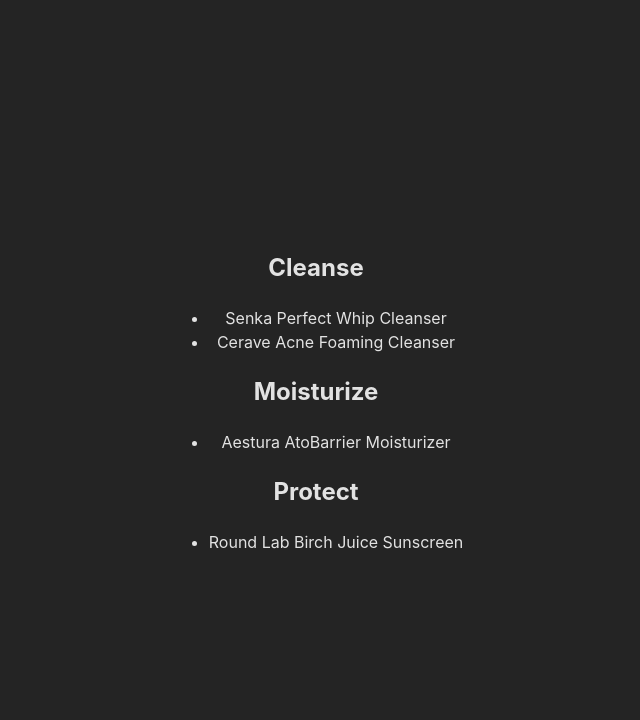
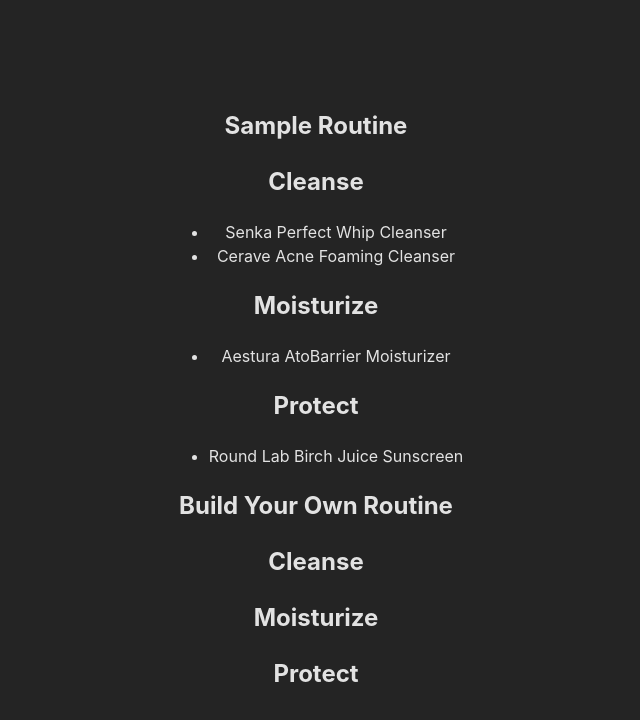
Before and after one commit to ejrojales/SkinCare101, a React (Vite) app in the folder vite-skincare/: page / in a window 1280 px wide. Shown: the top 720 px of the page, without its empty margins (324-964 px from the left). Built offline with nearby package versions, Linux system fonts and the light colour scheme.

Commit message:
drag and drop for sample routine

```diff
--- a/vite-skincare/index.html
+++ b/vite-skincare/index.html
@@ -1,13 +1,16 @@
 <!DOCTYPE html>
 <html lang="en">
+
 <head>
   <meta charset="UTF-8" />
   <link rel="icon" type="image/svg+xml" href="/vite.svg" />
   <meta name="viewport" content="width=device-width, initial-scale=1.0" />
   <title>Vite + React</title>
 </head>
+
 <body>
   <div id="root"></div>
   <script type="module" src="/src/main.jsx"></script>
 </body>
+
 </html>
--- a/vite-skincare/package.json
+++ b/vite-skincare/package.json
@@ -10,7 +10,9 @@
   },
   "dependencies": {
     "react": "^18.2.0",
-    "react-dom": "^18.2.0"
+    "react-beautiful-dnd": "^13.1.1",
+    "react-dom": "^18.2.0",
+    "styled-components": "^5.3.9"
   },
   "devDependencies": {
     "@types/react": "^18.0.28",
--- a/vite-skincare/src/App.jsx
+++ b/vite-skincare/src/App.jsx
@@ -1,7 +1,10 @@
+"use strict";
+
 import { useState } from 'react'
-import reactLogo from './assets/react.svg'
-import viteLogo from '/vite.svg'
+import { DragDropContext, Draggable } from 'react-beautiful-dnd'
+import { StrictModeDroppable as Droppable } from './helpers/StrictModeDroppable'
 import './App.css'
+
 
 const PRODUCTS = [
   { id: 1, step: "Cleanse", name: "Senka Perfect Whip Cleanser" },
@@ -11,32 +14,45 @@
 ];
 
 
-function RoutineTable({ products }) {
+function RoutineTable({ products, routine }) {
 
   return (
     <div>
-      <RoutineStep products={products} step="Cleanse" />
-      <RoutineStep products={products} step="Moisturize" />
-      <RoutineStep products={products} step="Protect" />
+      <RoutineStep products={products} step="Cleanse" routine={routine} />
+      <RoutineStep products={products} step="Moisturize" routine={routine} />
+      <RoutineStep products={products} step="Protect" routine={routine} />
     </div>
   );
 }
 
-function RoutineStep({ products, step }) {
+function RoutineStep({ products, step, routine }) {
 
   let stepProducts = [];
+
+  if (routine === "Sample") {
     // for each product, if product.step == step: append product to stepProducts
     products.forEach((product) => {
       if (product.step == step) {
         stepProducts.push(product);
       };
     });
+  };
 
-
+  // each droppableId needs to be unique
+  let dropId = routine + step;
   return (
     <>
       <h2>{step}</h2>
+      <Droppable droppableId={dropId}>
+
+        {(provided) => (
+          <section {...provided.droppableProps} ref={provided.innerRef}>
+
             <RoutineProduct products={stepProducts} />
+            {provided.placeholder}
+          </section>
+        )}
+      </Droppable>
     </>
 
   );
@@ -45,22 +61,53 @@
 function RoutineProduct({ products }) {
 
   return (
+
     <ul>
-      {products.map(product => {
-        return <li key={product.id}>{product.name}</li>
+      {products.map((product, index) => {
+        return (
+
+          <Draggable key={product.id} draggableId={product.id.toString()} index={index}>
+            {(provided) => (
+              <li {...provided.draggableProps} {...provided.dragHandleProps} ref={provided.innerRef}>{product.name}</li>
+            )}
+          </Draggable>
+        )
       })}
     </ul>
+
   );
 }
 
 function App() {
 
+  const [products, updateProducts] = useState(PRODUCTS)
+
+  function handleOnDragEnd(result) {
+
+    if (!result.destination) return;
+
+    const items = Array.from(products); // Create a copy array of products
+    const [reorderedItem] = items.splice(result.source.index, 1); // Remove the item from the copy array
+    items.splice(result.destination.index, 0, reorderedItem); // Add the item to the reordered index
+
+    updateProducts(items); // update the state of products to re-render the newly updated products
+  }
+
   return (
-    <div className="App">
     <div>
-        <RoutineTable products={PRODUCTS} />
+      <DragDropContext onDragEnd={handleOnDragEnd}>
+        <div>
+          <h2>Sample Routine</h2>
+          <RoutineTable products={products} routine="Sample" />
         </div>
+
+        <div>
+          <h2>Build Your Own Routine</h2>
+          <RoutineTable products={products} routine="Custom" />
         </div>
+      </DragDropContext>
+
+    </div >
   );
 }
 
--- /dev/null
+++ b/vite-skincare/src/helpers/StrictModeDroppable.jsx
@@ -0,0 +1,21 @@
+import { useEffect, useState } from "react";
+import { Droppable } from "react-beautiful-dnd";
+
+export const StrictModeDroppable = ({ children, ...props }) => {
+    const [enabled, setEnabled] = useState(false);
+
+    useEffect(() => {
+        const animation = requestAnimationFrame(() => setEnabled(true));
+
+        return () => {
+            cancelAnimationFrame(animation);
+            setEnabled(false);
+        };
+    }, []);
+
+    if (!enabled) {
+        return null;
+    }
+
+    return <Droppable {...props}>{children}</Droppable>;
+};
```
Also changed, not shown: 1 other file (tests, documents, lock files or other folders). Lines whose indentation alone changed are shown as unchanged.
